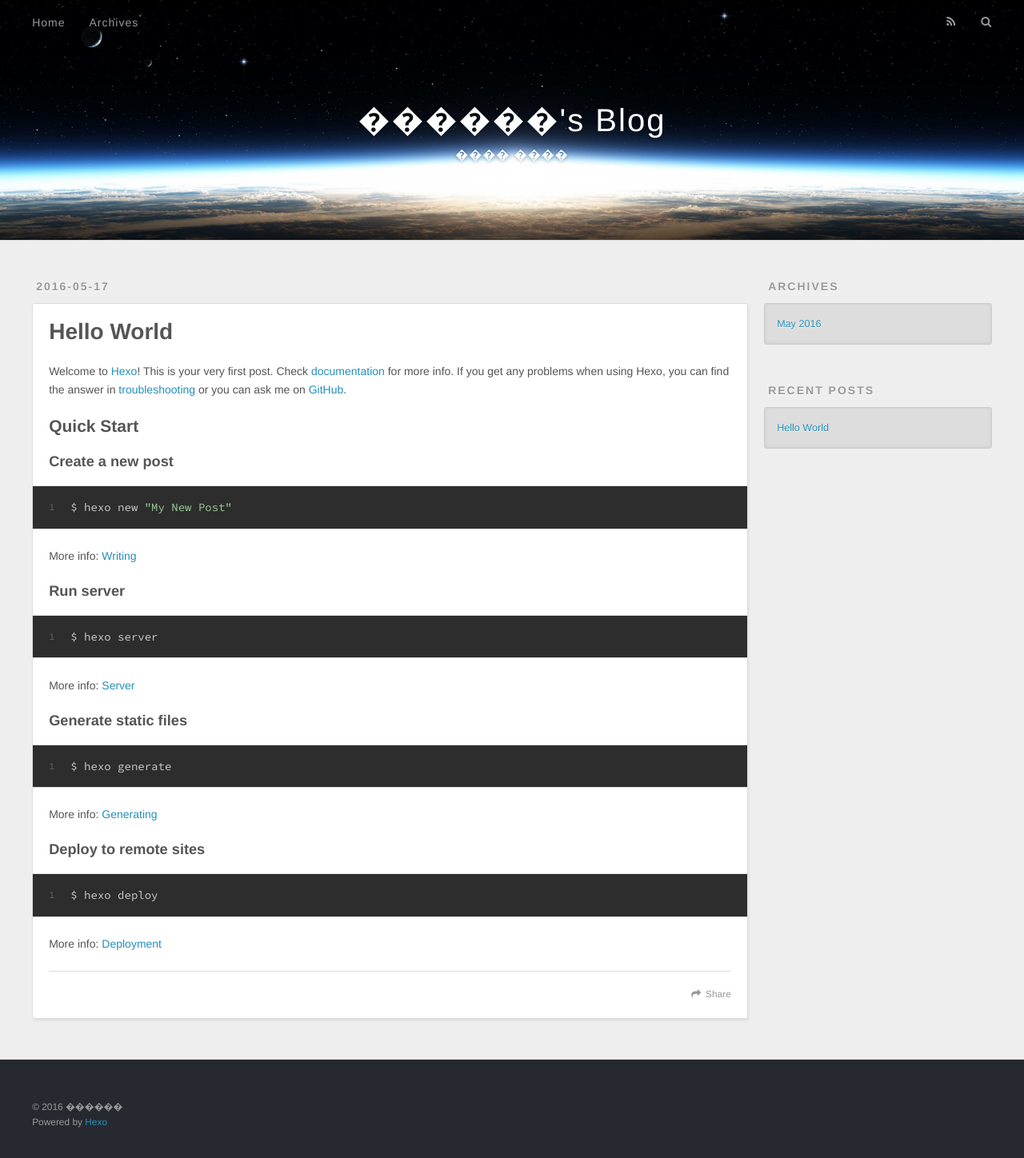
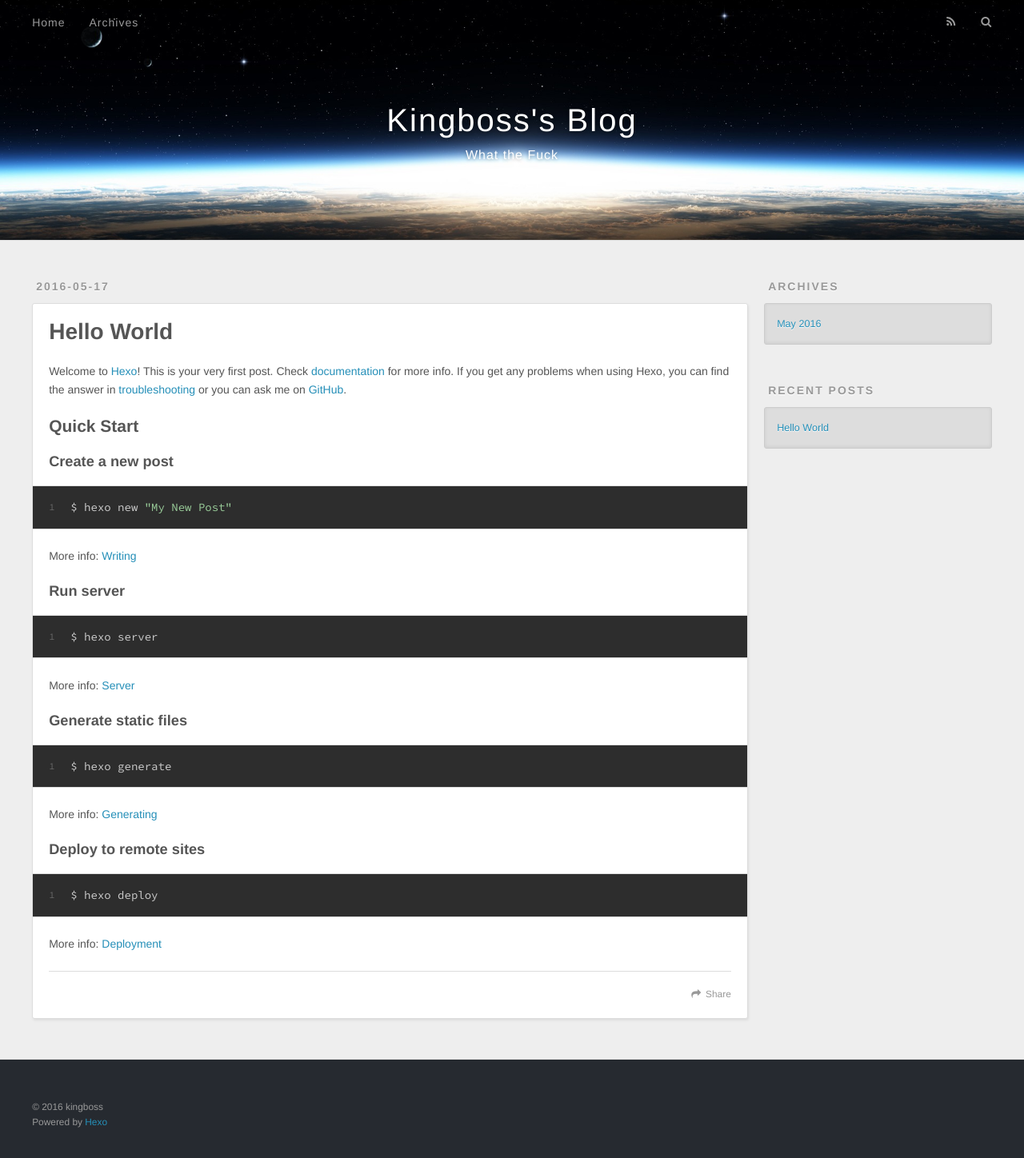
Before and after one commit to kingbosser/kingbosser.github.io, a plain HTML site: page index.html in a window 1280 px wide. Shown: the whole page at 80% size. Drawn offline with nearby package versions, Linux system fonts and the light colour scheme.

Commit message:
Site updated: 2016-05-17 11:18:04

```diff
--- a/index.html
+++ b/index.html
@@ -3,19 +3,19 @@
 <head>
   <meta charset="utf-8">
 
-  <title>������&#39;s Blog</title>
+  <title>Kingboss&#39;s Blog</title>
   <meta name="viewport" content="width=device-width, initial-scale=1, maximum-scale=1">
-  <meta name="description" content="���� ����">
+  <meta name="description" content="What the Fuck">
 <meta property="og:type" content="website">
-<meta property="og:title" content="������'s Blog">
+<meta property="og:title" content="Kingboss's Blog">
 <meta property="og:url" content="http://yoursite.com/index.html">
-<meta property="og:site_name" content="������'s Blog">
-<meta property="og:description" content="���� ����">
+<meta property="og:site_name" content="Kingboss's Blog">
+<meta property="og:description" content="What the Fuck">
 <meta name="twitter:card" content="summary">
-<meta name="twitter:title" content="������'s Blog">
-<meta name="twitter:description" content="���� ����">
+<meta name="twitter:title" content="Kingboss's Blog">
+<meta name="twitter:description" content="What the Fuck">
 
-    <link rel="alternate" href="/atom.xml" title="������&#39;s Blog" type="application/atom+xml">
+    <link rel="alternate" href="/atom.xml" title="Kingboss&#39;s Blog" type="application/atom+xml">
 
 
     <link rel="icon" href="/favicon.png">
@@ -36,11 +36,11 @@
   <div id="header-outer" class="outer">
     <div id="header-title" class="inner">
       <h1 id="logo-wrap">
-        <a href="/" id="logo">������&#39;s Blog</a>
+        <a href="/" id="logo">Kingboss&#39;s Blog</a>
       </h1>
 
         <h2 id="subtitle-wrap">
-          <a href="/" id="subtitle">���� ����</a>
+          <a href="/" id="subtitle">What the Fuck</a>
         </h2>
 
     </div>
@@ -103,7 +103,7 @@
 
     </div>
     <footer class="article-footer">
-      <a data-url="http://yoursite.com/2016/05/17/hello-world/" data-id="cioauhc030000asp8cury7loe" class="article-share-link">Share</a>
+      <a data-url="http://yoursite.com/2016/05/17/hello-world/" data-id="cioavdc8100002gp8oeep9fs5" class="article-share-link">Share</a>
 
 
     </footer>
@@ -158,7 +158,7 @@
 
   <div class="outer">
     <div id="footer-info" class="inner">
-      &copy; 2016 ������<br>
+      &copy; 2016 kingboss<br>
       Powered by <a href="http://hexo.io/" target="_blank">Hexo</a>
     </div>
   </div>
```
Also changed, not shown: 2016/05/17/hello-world/index.html (+7 -7 lines), archives/2016/05/index.html (+11 -11 lines), archives/2016/index.html (+11 -11 lines), archives/index.html (+11 -11 lines).
